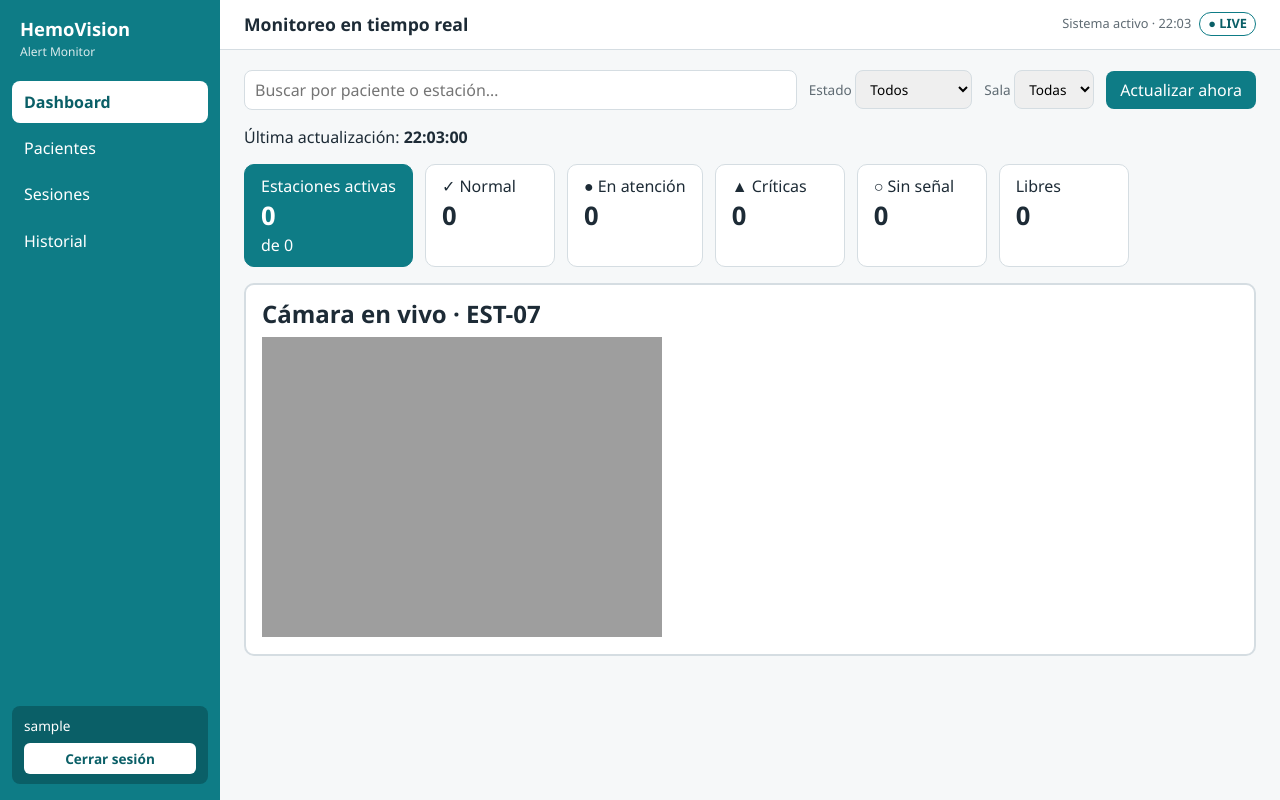
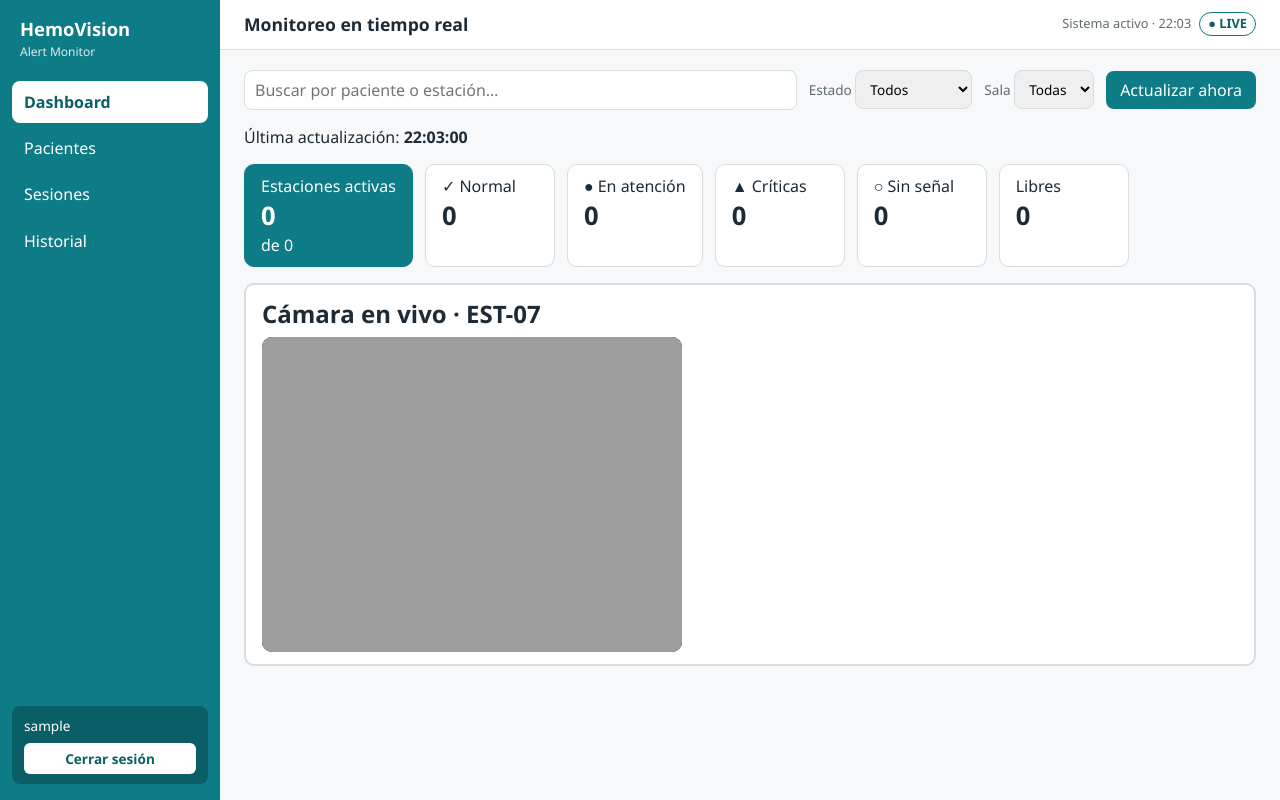
Before and after one commit to Darix-io/Proyecto-hemo-vision-alert, a Django app: page / in a window 1280 px wide. Run offline with Django 5.2, Linux system fonts and the light colour scheme; the visitor is signed in with stand-in values (Sample User, id 1); data that the repository does not hold is empty.

Commit message:
feat: servicio de visión con video en vivo y API de señal y eventos (M2)

```diff
--- a/pacientes/static/pacientes/hemovision.css
+++ b/pacientes/static/pacientes/hemovision.css
@@ -204,3 +204,6 @@ textarea { width: 100%; min-height: 80px; }
 .nota { font-size: .8rem; color: var(--gris); }
 @media (max-width: 700px) { .login-pagina { grid-template-columns: 1fr; } .login-panel, .login-caja { padding: 24px; } }
 .migas { font-size: .85rem; color: var(--gris); margin: 0 0 8px; }
+.video-caja img { width: 100%; max-width: 640px; border-radius: 10px; background: #000; display: block; }
+.camara-panel .video-caja img { max-width: 420px; }
+.video-error { color: var(--gris); border: 1px dashed var(--gris); border-radius: 8px; padding: 12px; }
```
